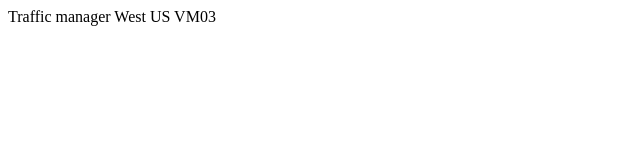
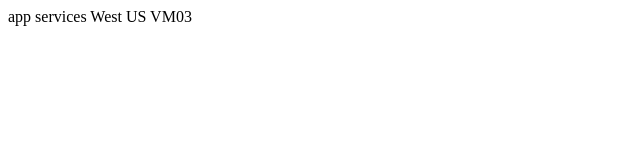
Before and after one commit to nagarjunaazure/qawebtest25, a plain HTML site: page INDEX.html in a window 1280 px wide. Shown: the full height of the page, 0-640 px from the left. Drawn offline with Linux system fonts and the light colour scheme.

Commit message:
Add files via upload

```diff
--- a/INDEX.html
+++ b/INDEX.html
@@ -1,4 +1,4 @@
 <html>
 <Title>using github deployed files west US</Title>
-<Body> Traffic manager West US VM03</body>
+<Body> app services West US VM03</body>
 </HTML>
```
